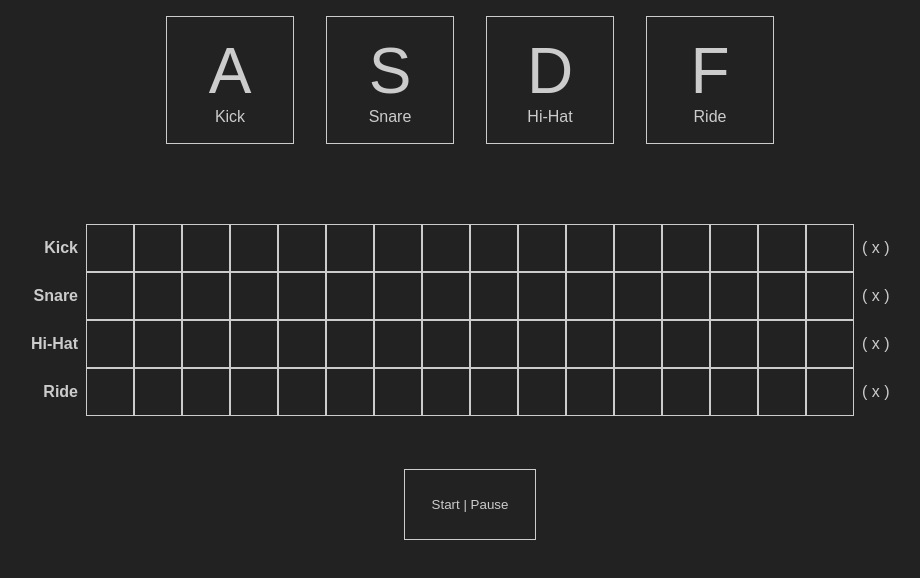
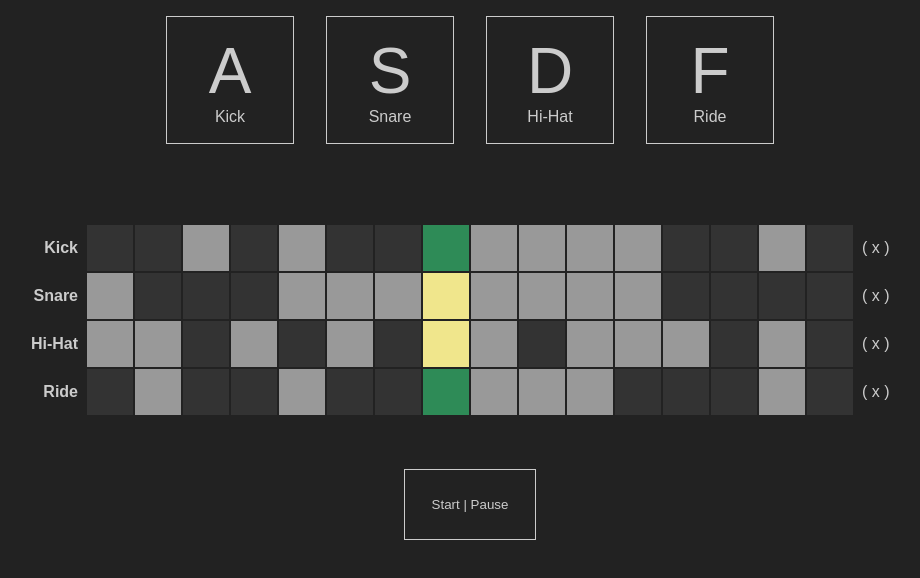
Before and after one commit to tnez/bbox, a React (Create React App) app: page / in a window 1280 px wide. Shown: the top 578 px of the page, without its empty margins (170-1090 px from the left). Built offline with nearby package versions, Linux system fonts and the light colour scheme.

Commit message:
Style tiles according to state

```diff
--- a/src/Player.js
+++ b/src/Player.js
@@ -15,7 +15,9 @@ class Player extends Component {
 
   initializeData() {
     this.data = data.map(entry => {
-      entry.notes = new Array(NUM_BEATS * NUM_MEASURES).fill(0)
+      entry.notes = new Array(NUM_BEATS * NUM_MEASURES).fill(false)
+      // TODO: remove this line
+      entry.notes = entry.notes.map(() => Math.random() > 0.5)
       return entry
     })
   }
--- a/src/PlayerRow.js
+++ b/src/PlayerRow.js
@@ -10,8 +10,8 @@ const PlayerRow = ({
     <div className="PlayerRow">
       <h4 className="PlayerRow--label">{data.label}</h4>
       <div className="PlayerRow--tiles">
-        {data.notes.map((bit, idx) =>
-          <PlayerTile key={idx} active={bit === 1} playing={false} />
+        {data.notes.map((active, idx) =>
+          <PlayerTile key={idx} active={active} playing={idx === 7} />
          )}
       </div>
       <div className="PlayerRow--clear-btn">( x )</div>
--- a/src/PlayerTile.css
+++ b/src/PlayerTile.css
@@ -1,5 +1,27 @@
 .PlayerTile {
-  border: 1px solid #CCC;
+  background-color: #333;
+  border: 0.1em solid #222;
   height: 3em;
   width: 3em;
 }
+
+.PlayerTile--active {
+  background-color: #999;
+  border: 0.1em solid #222;
+  height: 3em;
+  width: 3em;
+}
+
+.PlayerTile--playing {
+  background-color: khaki;
+  border: 0.1em solid #222;
+  height: 3em;
+  width: 3em;
+}
+
+.PlayerTile--active-and-playing {
+  background-color: seagreen;
+  border: 0.1em solid #222;
+  height: 3em;
+  width: 3em;
+}
```
